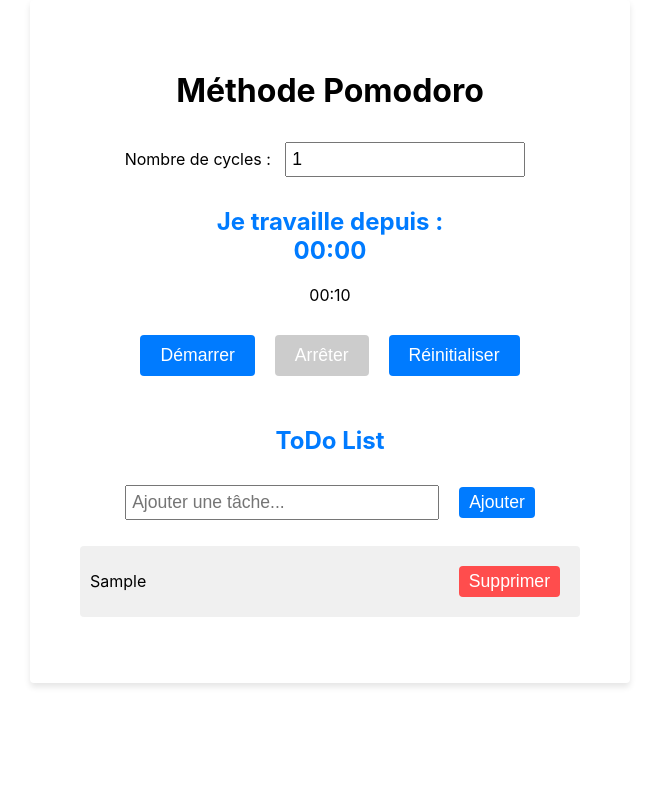
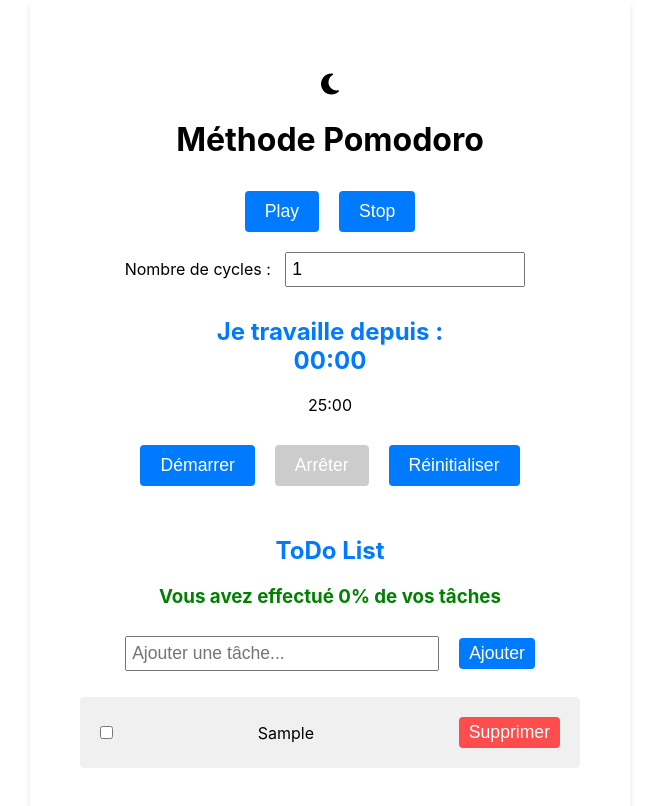
Before and after one commit to killiancolla/pomodoro, a React (Create React App) app: page / in a window 1280 px wide. Both pictures are taken after typing "Sample" into the empty fields and a click on the button "Ajouter". Shown: the top 806 px of the page, without its empty margins (310-969 px from the left). Built offline with nearby package versions, Linux system fonts and the light colour scheme; no server answers.

Commit message:
premiere version presque finalisée

```diff
--- a/package.json
+++ b/package.json
@@ -3,6 +3,9 @@
   "version": "0.1.0",
   "private": true,
   "dependencies": {
+    "@fortawesome/fontawesome-svg-core": "^6.4.0",
+    "@fortawesome/free-solid-svg-icons": "^6.4.0",
+    "@fortawesome/react-fontawesome": "^0.2.0",
     "@testing-library/jest-dom": "^5.16.5",
     "@testing-library/react": "^13.4.0",
     "@testing-library/user-event": "^13.5.0",
--- a/src/App.css
+++ b/src/App.css
@@ -34,3 +34,37 @@ h2 {
   font-size: 1.5em;
   color: #007bff;
 }
+
+.App.dark-mode {
+  background-color: #333;
+  color: #f0f0f0;
+}
+
+.App.dark-mode button {
+  background-color: #444;
+  color: #f0f0f0;
+}
+
+.App.dark-mode .to-do-list li {
+  background-color: #444;
+  color: #f0f0f0;
+}
+
+.App.dark-mode .to-do-list li.checked {
+  background-color: #555;
+  color: #999999;
+}
+
+.App.dark-mode .to-do-list li input[type='checkbox'] {
+  color: #f0f0f0;
+}
+
+.dark-mode-toggle {
+  font-size: 1.5em;
+  cursor: pointer;
+  margin-top: 20px;
+}
+
+.App.dark-mode .dark-mode-toggle {
+  color: #f0f0f0;
+}
--- a/src/App.js
+++ b/src/App.js
@@ -1,9 +1,13 @@
 import React, { useState, useEffect } from 'react';
 import './App.css';
 import Todolist from './Todolist';
+import MusicPlayer from './MusicPlayer';
+import { FontAwesomeIcon } from '@fortawesome/react-fontawesome';
+import { faMoon, faSun } from '@fortawesome/free-solid-svg-icons';
 
-const sessionDuration = 10;
-const breakDuration = 5;
+const sessionDuration = 25 * 60;
+const breakDuration = 5 * 60;
+
 var nbCycle = 1;
 const Timer = ({ minutes, seconds }) => {
   return (
@@ -21,6 +25,7 @@ const App = () => {
   const [totalWorkTime, setTotalWorkTime] = useState(0);
   const [isRunning, setIsRunning] = useState(false);
   const [isBreak, setIsBreak] = useState(false);
+  const [darkMode, setDarkMode] = useState(false);
 
   useEffect(() => {
     if (isRunning) {
@@ -38,7 +43,7 @@ const App = () => {
       if (cycles > 1 && !isBreak) {
         setIsBreak(true);
         setTimeLeft(breakTime);
-      } else if(cycles >= 1 && isBreak) {
+      } else if (cycles >= 1 && isBreak) {
         setIsBreak(false);
         setTimeLeft(sessionDuration);
         setCycles(cycles - 1);
@@ -69,9 +74,17 @@ const App = () => {
     setCycles(1);
   };
 
+  const toggleDarkMode = () => {
+    setDarkMode(!darkMode);
+  };
+
   return (
-    <div className="App">
+    <div className={`App${darkMode ? ' dark-mode' : ''}`}>
+      <div className="dark-mode-toggle" onClick={toggleDarkMode}>
+        <FontAwesomeIcon icon={darkMode ? faSun : faMoon} />
+      </div>
       <h1>Méthode Pomodoro</h1>
+      <MusicPlayer audioFile="https://cdn.pixabay.com/audio/2022/05/27/audio_1808fbf07a.mp3" />
       <label htmlFor="cycles">Nombre de cycles : </label>
       <input
         type="number"
@@ -84,8 +97,8 @@ const App = () => {
       <br />
       <h2>Je travaille depuis :
         <Timer
-        minutes={Math.floor(totalWorkTime / 60)}
-        seconds={totalWorkTime % 60}
+          minutes={Math.floor(totalWorkTime / 60)}
+          seconds={totalWorkTime % 60}
         />
       </h2>
       <Timer
@@ -100,7 +113,7 @@ const App = () => {
         Arrêter
       </button>
       <button onClick={handleReset}>Réinitialiser</button>
-      <Todolist/>
+      <Todolist />
     </div>
   );
 };
--- /dev/null
+++ b/src/MusicPlayer.js
@@ -0,0 +1,54 @@
+// src/MusicPlayer.js
+import React, { useState, useEffect } from 'react';
+
+const MusicPlayer = ({ audioFile }) => {
+    const [audioContext, setAudioContext] = useState(null);
+    const [audioBuffer, setAudioBuffer] = useState(null);
+    const [source, setSource] = useState(null);
+    const [isPlaying, setIsPlaying] = useState(false);
+
+    useEffect(() => {
+        if (!audioContext) {
+            const context = new (window.AudioContext || window.webkitAudioContext)();
+            setAudioContext(context);
+        }
+
+        if (audioContext && !audioBuffer) {
+            fetch(audioFile)
+                .then((response) => response.arrayBuffer())
+                .then((data) => audioContext.decodeAudioData(data))
+                .then((decodedData) => setAudioBuffer(decodedData));
+        }
+    }, [audioContext, audioBuffer, audioFile]);
+
+    const play = () => {
+        if (audioContext && audioBuffer && !isPlaying) {
+            const sourceNode = audioContext.createBufferSource();
+            sourceNode.buffer = audioBuffer;
+            sourceNode.connect(audioContext.destination);
+            sourceNode.start(0);
+            setSource(sourceNode);
+            setIsPlaying(true);
+
+            sourceNode.onended = () => {
+                setIsPlaying(false);
+            };
+        }
+    };
+
+    const stop = () => {
+        if (source) {
+            source.stop();
+            setIsPlaying(false);
+        }
+    };
+
+    return (
+        <div>
+            <button onClick={play}>Play</button>
+            <button onClick={stop}>Stop</button>
+        </div>
+    );
+};
+
+export default MusicPlayer;
--- a/src/Todolist.css
+++ b/src/Todolist.css
@@ -2,7 +2,7 @@
   margin-top: 40px;
 }
 
-  .to-do-list input {
+.to-do-list input[type='text'] {
   padding: 5px;
   font-size: 1.1em;
   margin: 10px;
@@ -35,6 +35,20 @@
   border-radius: 4px;
 }
 
+.to-do-list li.checked {
+  background-color: #e0e0e0;
+  color: #999999;
+  text-decoration: line-through;
+}
+
+.to-do-list li input[type='checkbox'] {
+  margin-right: 10px;
+}
+
 .to-do-list li button {
   background-color: #ff4d4d;
 }
+
+h3 {
+  color: green;
+}
--- a/src/Todolist.js
+++ b/src/Todolist.js
@@ -1,8 +1,8 @@
 // src/ToDoList.js
 import React, { useState } from 'react';
-import './Todolist.css'
+import './Todolist.css';
 
-const Todolist = () => {
+const ToDoList = () => {
   const [items, setItems] = useState([]);
   const [inputValue, setInputValue] = useState('');
 
@@ -12,9 +12,15 @@ const Todolist = () => {
 
   const handleAddItem = () => {
     if (inputValue.trim()) {
-      setItems([...items, inputValue.trim()]);
+      setItems([...items, { text: inputValue.trim(), checked: false }]);
       setInputValue('');
     }
+  };
+
+  const handleToggleItem = (index) => {
+    const newItems = [...items];
+    newItems[index].checked = !newItems[index].checked;
+    setItems(newItems);
   };
 
   const handleRemoveItem = (index) => {
@@ -26,6 +32,7 @@ const Todolist = () => {
   return (
     <div className="to-do-list">
       <h2>ToDo List</h2>
+      <h3>Vous avez effectué {Math.round((items.filter((item) => item.checked).length) * 100 / items.length)}% de vos tâches</h3>
       <input
         type="text"
         value={inputValue}
@@ -35,8 +42,13 @@ const Todolist = () => {
       <button onClick={handleAddItem}>Ajouter</button>
       <ul>
         {items.map((item, index) => (
-          <li key={index}>
-            {item}
+          <li key={index} className={item.checked ? 'checked' : ''}>
+            <input
+              type="checkbox"
+              checked={item.checked}
+              onChange={() => handleToggleItem(index)}
+            />
+            {item.text}
             <button onClick={() => handleRemoveItem(index)}>Supprimer</button>
           </li>
         ))}
@@ -45,4 +57,4 @@ const Todolist = () => {
   );
 };
 
-export default Todolist;
+export default ToDoList;
```
Also changed, not shown: 2 other files (tests, documents, lock files or other folders). Lines whose indentation alone changed are shown as unchanged.
